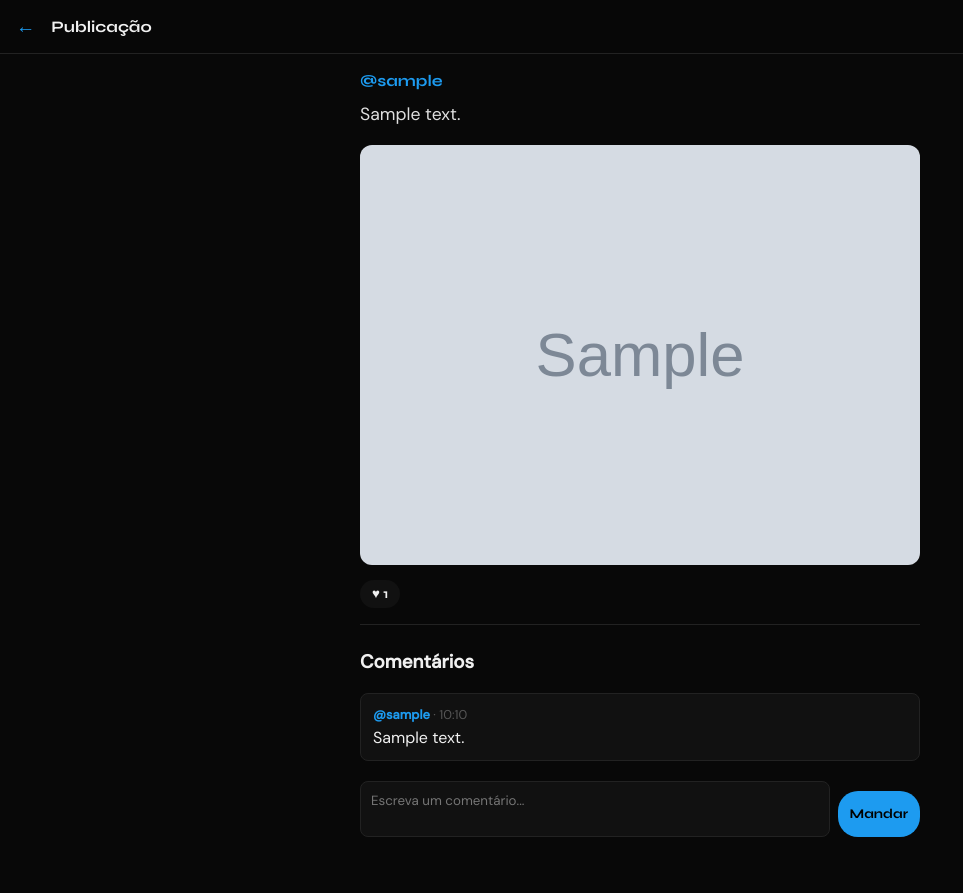
After one commit to SandStormy-pxl/Nexus-v1.0.0.1, a Django app: template templates/feed/ver_post.html in a window 1280 px wide. The commit adds this page. Shown: the whole page, without its empty margins (0-963 px from the left). Run offline with Django 5.2, Linux system fonts and the light colour scheme; the template is opened without the code that fills it: most values are stand-ins (such as "Sample title", 1, 10 or a date in 2020); grey boxes marked "Sample" are stand-in pictures.

Commit message:
Implementado sistema unificado de curtidas comentarios e chat de mensagens diretas

```diff
--- a/feed/urls.py
+++ b/feed/urls.py
@@ -11,4 +11,7 @@ urlpatterns = [
     path('coleta/', views.coleta_view, name='coleta'),
     path('p/<str:username>/', views.pagina_perfil, name='perfil'),
     path('p/<str:username>/seguir/', views.dar_seguir, name='dar_seguir'),
+    path('post/<int:post_id>/curtir/', views.curtir_post, name='curtir_post'),
+    path('post/<int:post_id>/', views.ver_post, name='ver_post'),
+    path('chat/<str:username>/', views.sala_chat, name='chat'),
 ]
--- a/templates/feed/feed.html
+++ b/templates/feed/feed.html
@@ -250,6 +250,8 @@
           <a href="{% url 'perfil' post.autor.username %}" class="link-perfil">@{{ post.autor.username }}</a>
 
           <span class="post-meta">{{ post.criado_em|date:"d/m/Y · H:i" }}</span>
+          <a href="{% url 'ver_post' post.id %}" style="color: var(--accent); text-decoration:none;">💬</a>
+
         </div>
 
         {% if post.imagem_b64 %}
--- a/templates/feed/perfil.html
+++ b/templates/feed/perfil.html
@@ -138,6 +138,8 @@
            class="btn-seguir {% if ja_segue %}seguir-inativo{% else %}seguir-ativo{% endif %}">
           {% if ja_segue %}A SEGUIR{% else %}SEGUIR{% endif %}
         </a>
+        <a href="{% url 'chat' perfil_user.username %}" style="color: #fff; background: var(--surface); padding: 8px 16px; border-radius: 20px; text-decoration: none; font-weight: bold;">💬</a>
+
       {% endif %}
     </div>
 
--- /dev/null
+++ b/templates/feed/ver_post.html
@@ -0,0 +1,66 @@
+<!DOCTYPE html>
+<html lang="pt-br">
+<head>
+  <meta charset="UTF-8"><meta name="viewport" content="width=device-width, initial-scale=1.0">
+  <title>NeXus - Post</title>
+  <link href="https://fonts.googleapis.com/css2?family=Syne:wght@700&family=DM+Sans:wght@400;500&display=swap" rel="stylesheet">
+  <style>
+    :root { --bg: #080808; --surface: #111; --border: #222; --text: #f0f0f0; --accent: #1d9bf0; --muted: #555; }
+    body { background: var(--bg); color: var(--text); font-family: 'DM Sans', sans-serif; margin: 0; padding-bottom: 40px; }
+    header { position: sticky; top: 0; background: rgba(8,8,8,0.9); backdrop-filter: blur(8px); padding: 14px 16px; border-bottom: 1px solid var(--border); display: flex; align-items: center; gap: 16px; }
+    header a { color: var(--accent); text-decoration: none; font-size: 1.2rem; }
+    header h1 { font-family: 'Syne', sans-serif; font-size: 1rem; margin: 0; }
+    .container { max-width: 560px; margin: 0 auto; padding: 16px; }
+    .post-principal { border-bottom: 1px solid var(--border); padding-bottom: 16px; }
+    .autor { font-family: 'Syne', sans-serif; font-weight: bold; color: var(--accent); text-decoration: none; }
+    .texto { font-size: 1.1rem; margin: 12px 0; color: #e0e0e0; }
+    .img-post { width: 100%; border-radius: 12px; margin-top: 8px; }
+    .btn-like { background: none; border: none; color: var(--text); font-family: 'Syne', sans-serif; font-weight: bold; cursor: pointer; padding: 6px 12px; border-radius: 20px; background: var(--surface); margin-top: 10px; }
+    .curtido { color: #e11d48; }
+
+    .secao-comentarios { margin-top: 24px; }
+    .box-comentario { background: var(--surface); border: 1px solid var(--border); padding: 12px; border-radius: 8px; margin-bottom: 12px; }
+    .meta-comentario { font-size: 0.8rem; color: var(--muted); margin-bottom: 4px; }
+    .meta-comentario a { color: var(--accent); text-decoration: none; font-weight: bold; }
+
+    form-comentar { display: flex; gap: 8px; margin-top: 16px; }
+    textarea { flex: 1; background: var(--surface); border: 1px solid var(--border); border-radius: 8px; color: var(--text); padding: 10px; resize: none; font-family: inherit; }
+    button-enviar { background: var(--accent); color: white; border: none; border-radius: 8px; padding: 0 16px; font-weight: bold; cursor: pointer; }
+  </style>
+</head>
+<body>
+  <header><a href="{% url 'feed' %}">←</a><h1>Publicação</h1></header>
+  <div class="container">
+    <div class="post-principal">
+      <a href="{% url 'perfil' post.autor.username %}" class="autor">@{{ post.autor.username }}</a>
+      <p class="texto">{{ post.texto }}</p>
+      {% if post.imagem_b64 %}<img src="{{ post.imagem_b64 }}" class="img-post">{% endif %}
+
+      <form action="{% url 'curtir_post' post.id %}" method="POST" style="display:inline;">
+        {% csrf_token %}
+        <button type="submit" class="btn-like {% if ja_curtiu %}curtido{% endif %}">
+          ♥ {{ total_curtidas }}
+        </button>
+      </form>
+    </div>
+
+    <div class="secao-comentarios">
+      <h3>Comentários</h3>
+      {% for c in comentarios %}
+        <div class="box-comentario">
+          <div class="meta-comentario"><a href="{% url 'perfil' c.usuario.username %}">@{{ c.usuario.username }}</a> · {{ c.criado_em|date:"H:i" }}</div>
+          <div>{{ c.texto }}</div>
+        </div>
+      {% empty %}
+        <p style="color: var(--muted); text-align: center;">Ninguém comentou ainda.</p>
+      {% endfor %}
+
+      <form method="POST" style="display: flex; gap: 8px; margin-top: 20px;">
+        {% csrf_token %}
+        <textarea name="texto" rows="2" placeholder="Escreva um comentário..." required></textarea>
+        <button type="submit" class="btn-like" style="background: var(--accent); color:#000;">Mandar</button>
+      </form>
+    </div>
+  </div>
+</body>
+</html>
```
Also changed, not shown: feed/models.py (+29 -0 lines), feed/views.py (+60 -0 lines), templates/feed/chat.html (added, +50 -0 lines), feed/migrations/0010_comentario_mensagemchat_curtida.py (added).
